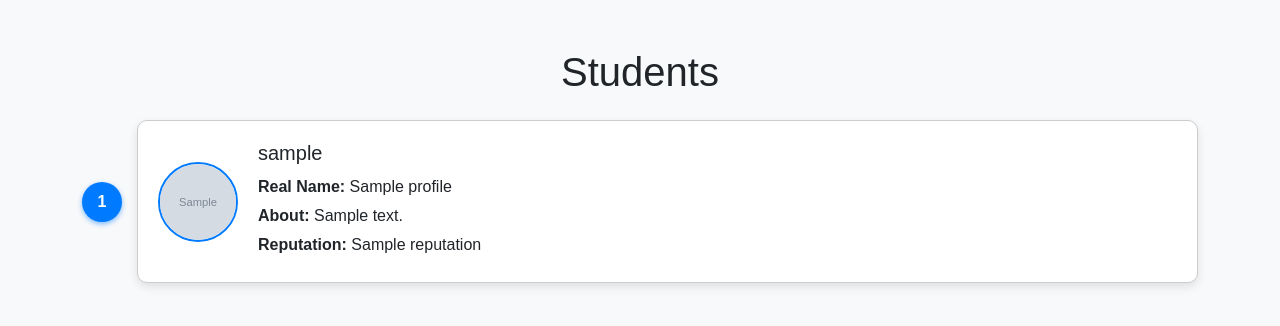
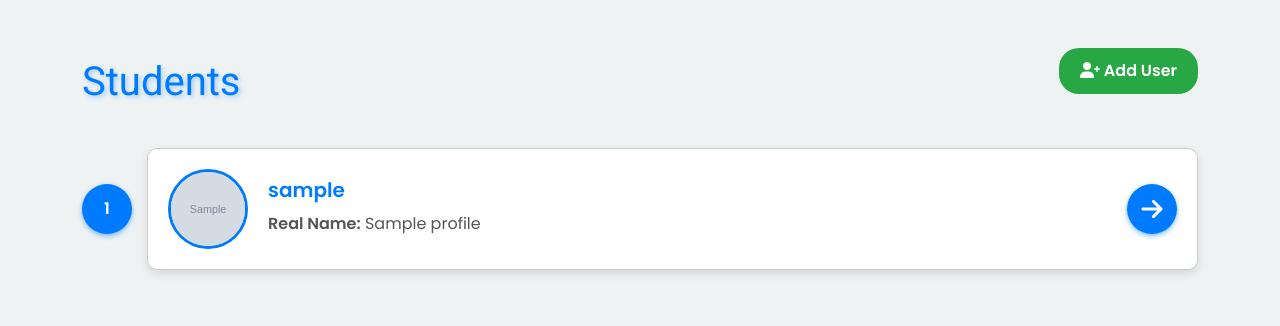
Before and after one commit to ganeshjagannadam/OnlyDevs, a Node server app: template views/students.ejs in a window 1280 px wide. Shown: the top 326 px of the page. Run offline with Node 20, Linux system fonts and the light colour scheme; the template is opened without the code that fills it: most values are stand-ins (such as "Sample title", 1, 10 or a date in 2020); grey boxes marked "Sample" are stand-in pictures.

Commit message:
UI change in students

```diff
--- a/views/students.ejs
+++ b/views/students.ejs
@@ -12,19 +12,47 @@
       href="https://cdn.jsdelivr.net/npm/bootstrap@5.3.0-alpha1/dist/css/bootstrap.min.css"
       rel="stylesheet"
     />
+    <!-- Google Fonts -->
+    <link
+      href="https://fonts.googleapis.com/css2?family=Poppins:wght@400;600&family=Lobster&family=Roboto:wght@400&display=swap"
+      rel="stylesheet"
+    />
     <style>
       body {
-        background-color: #f8f9fa;
-        font-family: Arial, sans-serif;
+        background-color: #eef2f3;
+        font-family: "Poppins", Arial, sans-serif;
       }
-      .user-container {
+      h1 {
+        color: #007bff;
+        text-shadow: 2px 2px 4px rgba(0, 123, 255, 0.3); /* Cool text shadow */
+        font-family: "Roboto", sans-serif; /* Updated font for heading */
+      }
+      .btn-add-user {
+        background-color: #28a745;
+        color: white;
+        font-weight: bold;
+        border-radius: 20px;
+        padding: 10px 20px;
+        transition: background-color 0.3s;
+      }
+      .btn-add-user:hover {
+        background-color: #218838;
+      }
+      .user-row {
         display: flex;
         align-items: center;
-        margin-bottom: 20px; /* Increased margin for spacing */
+        margin-bottom: 20px;
+        transition: transform 0.3s, box-shadow 0.3s;
+        cursor: pointer;
+        position: relative;
+      }
+      .user-row:hover {
+        transform: translateY(-5px);
+        box-shadow: 0 4px 20px rgba(0, 0, 0, 0.1);
       }
       .index-box {
-        width: 40px;
-        height: 40px;
+        width: 50px; /* Fixed width for index box */
+        height: 50px; /* Fixed height for index box */
         border-radius: 50%;
         background-color: #007bff;
         color: white;
@@ -33,60 +61,150 @@
         align-items: center;
         font-weight: bold;
         margin-right: 15px;
-        box-shadow: 0 2px 5px rgba(0, 123, 255, 0.5); /* Added shadow for effect */
+        box-shadow: 0 2px 5px rgba(0, 123, 255, 0.5);
       }
       .user-card {
-        flex-grow: 1; /* Make user card take the full width */
+        flex-grow: 1;
         border: 1px solid #ccc;
         border-radius: 10px;
         padding: 20px;
         background-color: #ffffff;
-        transition: transform 0.3s;
         display: flex;
         align-items: center;
-        box-shadow: 0 4px 10px rgba(0, 0, 0, 0.1); /* Added shadow for depth */
+        box-shadow: 0 4px 10px rgba(0, 0, 0, 0.1);
+        transition: background-color 0.3s;
       }
       .user-card:hover {
-        transform: translateY(-3px); /* Subtle lift on hover */
+        background-color: #f1f3f4;
       }
       .avatar {
-        width: 80px; /* Increased avatar size */
-        height: 80px; /* Increased avatar size */
+        width: 80px;
+        height: 80px;
         border-radius: 50%;
-        margin-right: 20px; /* Increased margin for spacing */
+        margin-right: 20px;
         object-fit: cover;
-        border: 2px solid #007bff; /* Added border for the avatar */
+        border: 3px solid #007bff;
       }
       .user-info {
-        flex-grow: 1; /* Allow user info to grow */
+        flex-grow: 1;
       }
       h5 {
-        margin-bottom: 10px; /* Added space below the username */
+        margin-bottom: 10px;
+        color: #007bff;
+        font-weight: bold;
       }
       p {
-        margin: 5px 0; /* Adjusted spacing for paragraphs */
+        margin: 5px 0;
+        color: #555;
+      }
+      .arrow-box {
+        width: 50px; /* Fixed width for arrow box */
+        height: 50px; /* Fixed height for arrow box */
+        border-radius: 50%;
+        background-color: #007bff;
+        display: flex;
+        justify-content: center;
+        align-items: center;
+        margin-left: 10px; /* Spacing from user card */
+        color: white;
+        box-shadow: 0 2px 5px rgba(0, 123, 255, 0.5);
+      }
+      .arrow-icon {
+        font-size: 1.5rem;
+      }
+      .btn-add-user-container {
+        display: flex;
+        justify-content: flex-end;
+        margin-bottom: 30px;
+      }
+      .submit-btn {
+        background-color: #007bff;
+        border: none;
+        color: white;
+        padding: 10px 20px;
+        border-radius: 5px;
+        cursor: pointer;
+        transition: background-color 0.3s;
+      }
+      .submit-btn:hover {
+        background-color: #0056b3; /* Darker blue on hover */
       }
     </style>
   </head>
   <body>
     <div class="container mt-5">
-      <h1 class="text-center mb-4">Students</h1> <!-- Centered title -->
+      <div class="d-flex justify-content-between align-items-center mb-4">
+        <h1>Students</h1>
+        <div class="btn-add-user-container">
+          <button class="btn btn-add-user" data-bs-toggle="modal" data-bs-target="#addUserModal">
+            <i class="fas fa-user-plus"></i> Add User
+          </button>
+        </div>
+      </div>
+
       <% users.forEach((user, index) => { %>
-      <div class="user-container">
+      <div class="user-row">
+        <!-- Index box separated from the user card but in the same row -->
         <div class="index-box"><%= index + 1 %></div>
         <div class="user-card">
-          <img src="<%= user.profile.userAvatar || 'default-avatar.png' %>" alt="<%= user.username %>" class="avatar" />
+          <img
+            src="<%= user.profile.userAvatar || 'default-avatar.png' %>"
+            alt="<%= user.username %>"
+            class="avatar"
+          />
           <div class="user-info">
             <h5><%= user.username %></h5>
             <p><strong>Real Name:</strong> <%= user.profile.realName %></p>
-            <p><strong>About:</strong> <%= user.profile.aboutMe || 'No information provided' %></p>
-            <p><strong>Reputation:</strong> <%= user.profile.reputation %></p>
+            <!-- prettier-ignore -->
+          </div>
+          <!-- Arrow box for navigation -->
+          <div class="arrow-box">
+            <i class="fas fa-arrow-right arrow-icon"></i>
           </div>
         </div>
       </div>
       <% }) %>
+
+      <!-- Add User Modal -->
+      <div class="modal fade" id="addUserModal" tabindex="-1" aria-labelledby="addUserModalLabel" aria-hidden="true">
+        <div class="modal-dialog">
+          <div class="modal-content">
+            <div class="modal-header">
+              <h5 class="modal-title" id="addUserModalLabel">Add User</h5>
+              <button type="button" class="btn-close" data-bs-dismiss="modal" aria-label="Close"></button>
+            </div>
+            <div class="modal-body">
+              <form id="addUserForm">
+                <div class="mb-3">
+                  <label for="username" class="form-label">Username</label>
+                  <input type="text" class="form-control" id="username" required />
+                </div>
+                <button type="submit" class="submit-btn">Submit</button>
+              </form>
+            </div>
+          </div>
+        </div>
+      </div>
     </div>
 
     <script src="https://cdn.jsdelivr.net/npm/bootstrap@5.3.0-alpha1/dist/js/bootstrap.bundle.min.js"></script>
+    <script>
+      // Handle form submission
+      document.getElementById('addUserForm').addEventListener('submit', function(event) {
+        event.preventDefault();
+        const username = document.getElementById('username').value.trim();
+        if (username === "") {
+          alert('Username cannot be empty!'); // Validation check
+          return;
+        }
+        // Implement your logic to add a user here
+        alert('User added: ' + username);
+        // Close the modal
+        var modal = bootstrap.Modal.getInstance(document.getElementById('addUserModal'));
+        modal.hide();
+        // Clear the input field after submission
+        document.getElementById('username').value = '';
+      });
+    </script>
   </body>
 </html>
```
